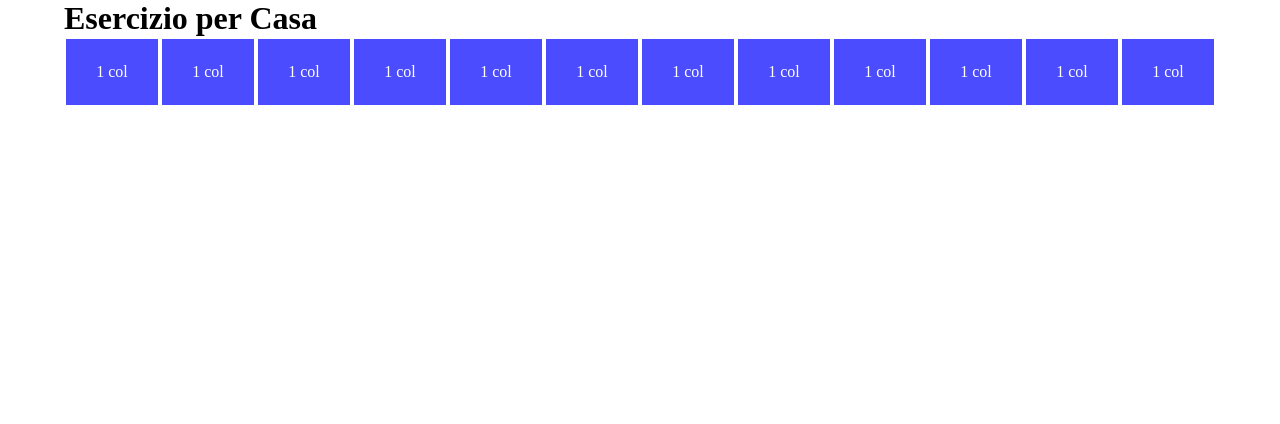
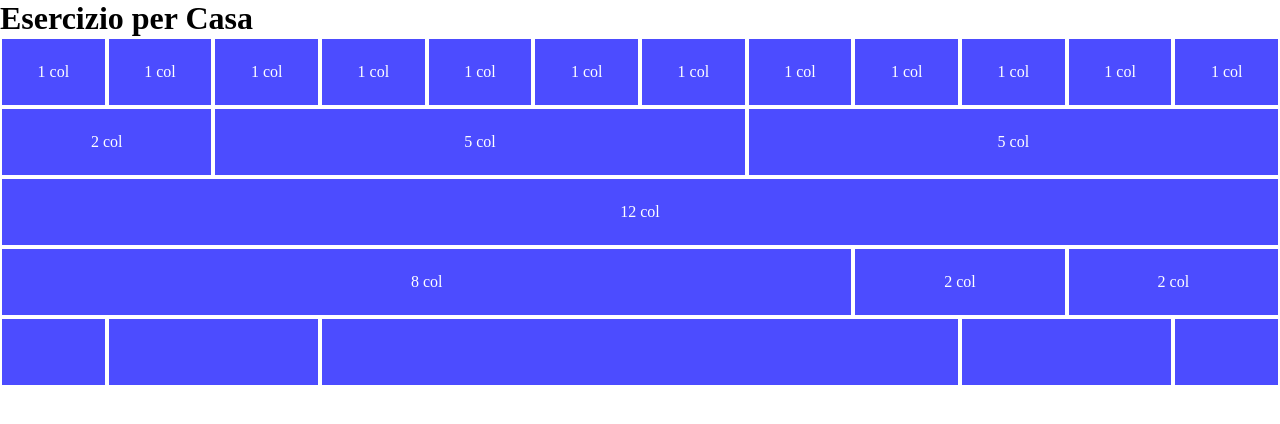
Before and after one commit to Paolo-Piga/html-css-12bool, a plain HTML site: page index.html in a window 1280 px wide. Drawn offline with Linux system fonts and the light colour scheme.

Commit message:
col finite su 12boolcss

```diff
--- a/css/12bool.css
+++ b/css/12bool.css
@@ -5,10 +5,70 @@
 }
 
 .container{
-    max-width: 90%;
+    max-width: 100%;
     margin: 0 auto;
 }
 
 .row{
     display: flex;
 }
+
+.col-1{
+    flex-basis: calc((100% / 12) * 1);
+    max-width: calc((100% / 12) * 1);
+}
+
+.col-2{
+    flex-basis: calc((100% / 12) * 2);
+    max-width: calc((100% / 12) * 2);
+}
+
+.col-3{
+    flex-basis: calc((100% / 12) * 3);
+    max-width: calc((100% / 12) * 3);
+}
+
+.col-4{
+    flex-basis: calc((100% / 12) * 4);
+    max-width: calc((100% / 12) * 4);
+}
+
+.col-5{
+    flex-basis: calc((100% / 12) * 5);
+    max-width: calc((100% / 12) * 5);
+}
+
+.col-6{
+    flex-basis: calc((100% / 12) * 6);
+    max-width: calc((100% / 12) * 6);
+}
+
+.col-7{
+    flex-basis: calc((100% / 12) * 7);
+    max-width: calc((100% / 12) * 7);
+}
+
+.col-8{
+    flex-basis: calc((100% / 12) * 8);
+    max-width: calc((100% / 12) * 8);
+}
+
+.col-9{
+    flex-basis: calc((100% / 12) * 9);
+    max-width: calc((100% / 12) * 9);
+}
+
+.col-10{
+    flex-basis: calc((100% / 12) * 10);
+    max-width: calc((100% / 12) * 10);
+}
+
+.col-11{
+    flex-basis: calc((100% / 12) * 11);
+    max-width: calc((100% / 12) * 11);
+}
+
+.col-12{
+    flex-basis: calc((100% / 12) * 12);
+    max-width: calc((100% / 12) * 12);
+}
--- a/index.html
+++ b/index.html
@@ -28,6 +28,33 @@
             <div class="col-12 debug">1 col</div>
 
         </div>
+        <!-- second row -->
+        <div class="row">
+            <div class="col-2 debug">2 col</div>
+            <div class="col-5 debug">5 col</div>
+            <div class="col-5 debug">5 col</div>
+        </div>
+
+        <!-- third row -->
+        <div class="row">
+            <div class="col-12 debug">12 col</div>
+        </div>
+
+        <!-- fourth row -->
+        <div class="row">
+            <div class="col-8 debug">8 col</div>
+            <div class="col-2 debug">2 col</div>
+            <div class="col-2 debug">2 col</div>
+        </div>
+
+        <!-- fifth row -->
+        <div class="row">
+            <div class="col-1 debug"></div>
+            <div class="col-2 debug"></div>
+            <div class="col-6 debug"></div>
+            <div class="col-2 debug"></div>
+            <div class="col-1 debug"></div>
+        </div>
     </div>
 
 </body>
```
Also changed, not shown: css/style.css (line endings or trailing spaces).
